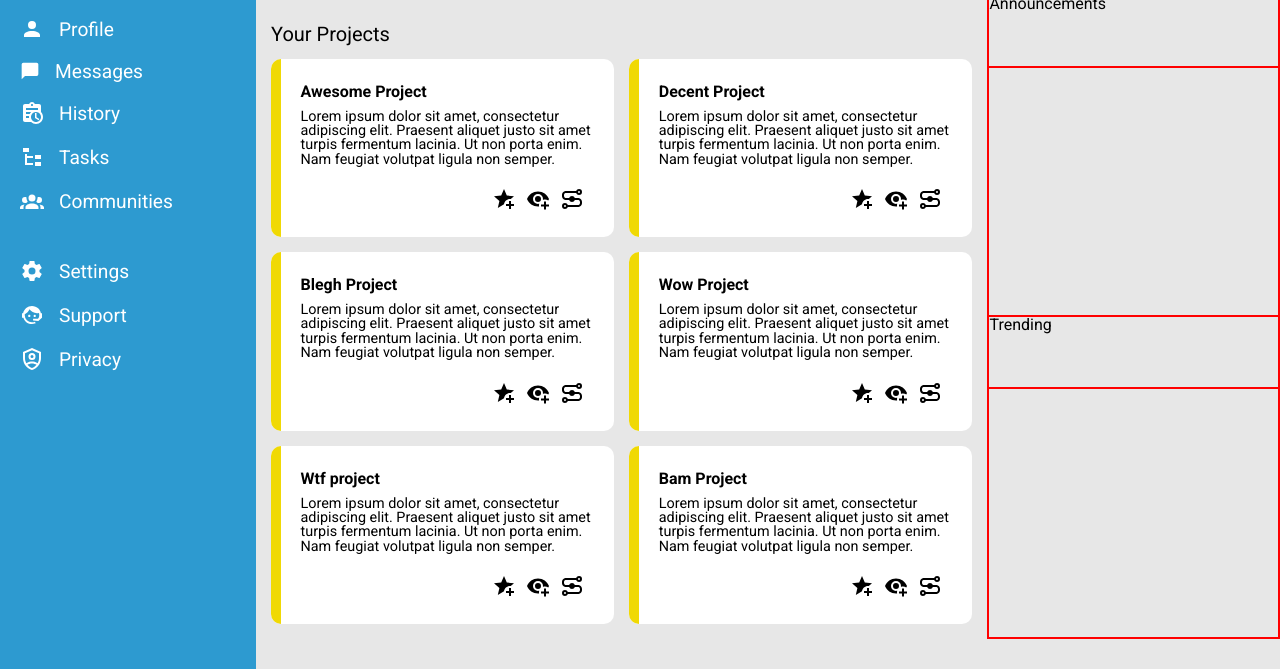
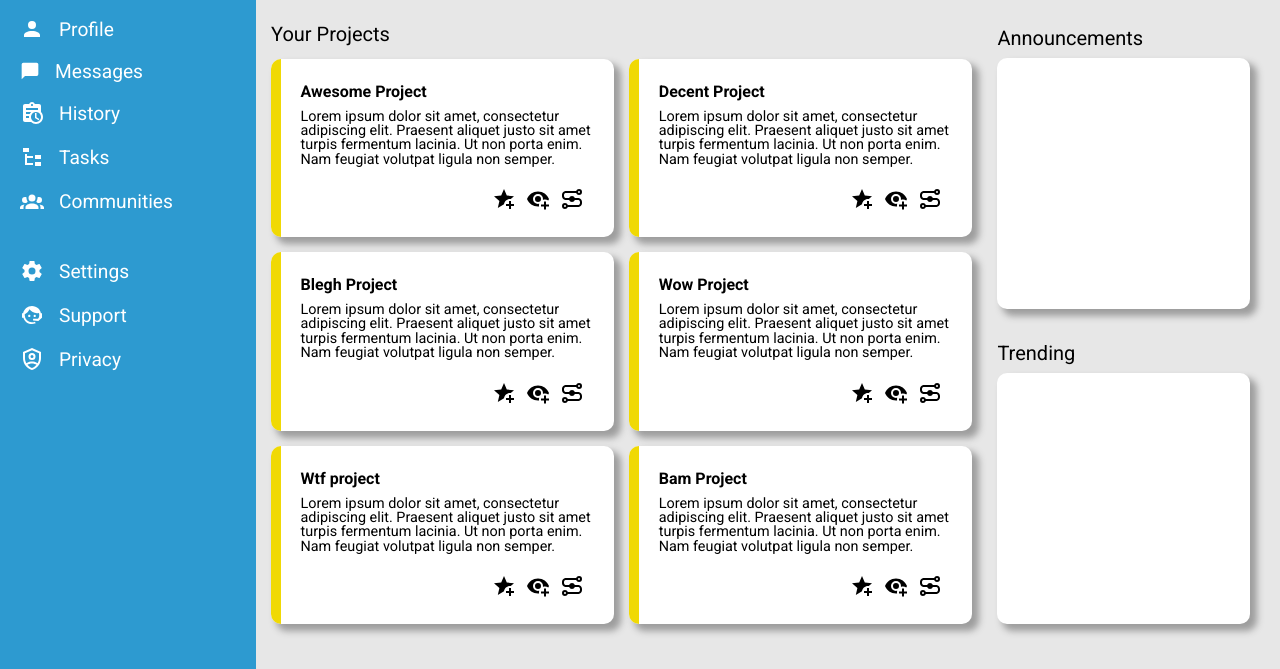
Before and after one commit to romangdev/admin-dashboard, a plain HTML site: page index.html in a window 1280 px wide. Shown: the part 141-810 px from the top of the page. Drawn offline with Linux system fonts and the light colour scheme.

Commit message:
Add annoucement and trending section structure
Additionally add shadow affect to all cards

```diff
--- a/index.html
+++ b/index.html
@@ -265,11 +265,11 @@
         </div>
         <div class="other">
           <h2 class="annc-header">Announcements</h2>
-          <div class="annc-card">
+          <div class="annc-card card">
 
           </div>
           <h2 class="trending-header">Trending</h2>
-           <div class="trending-card">
+           <div class="trending-card card">
 
           </div>
         </div>
--- a/style.css
+++ b/style.css
@@ -254,6 +254,7 @@ table {
   grid-template-columns: 1fr 35fr;
   background-color: white;
   border-radius: 10px;
+  box-shadow: 6px 6px 7px 1px rgb(157, 157, 157);
 }
 
 .side-color-card {
@@ -330,27 +331,33 @@ table {
 
 .other {
   grid-column: 2;
-  border: 1px solid red;
   display: grid;
-  grid-template-rows: 0.86fr 3fr 0.86fr 3fr;
+  grid-template-rows: 0.86fr 3.4fr 0.86fr 3.4fr;
+  margin: 0 30px 15px 10px;
 }
 
 .annc-header {
   grid-row: 1;
-  border: 1px solid red;
+  display: flex;
+  align-items: end;
+  margin-bottom: 10px;
+  font-size: 1.25rem;
 }
 
 .annc-card {
   grid-row: 2;
-  border: 1px solid red;
+  background-color: white;
 }
 
 .trending-header {
   grid-row: 3;
-  border: 1px solid red;
+  display: flex;
+  align-items: end;
+  margin-bottom: 10px;
+  font-size: 1.25rem;
 }
 
 .trending-card {
   grid-row: 4;
-  border: 1px solid red;
+  background-color: white;
 }
```
